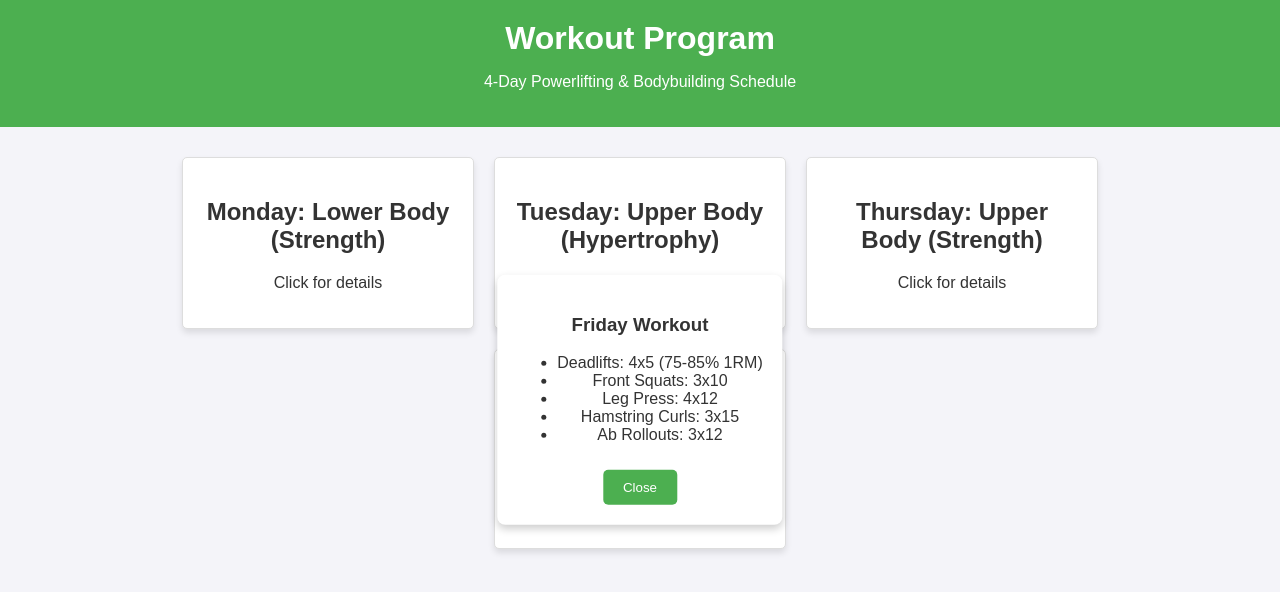
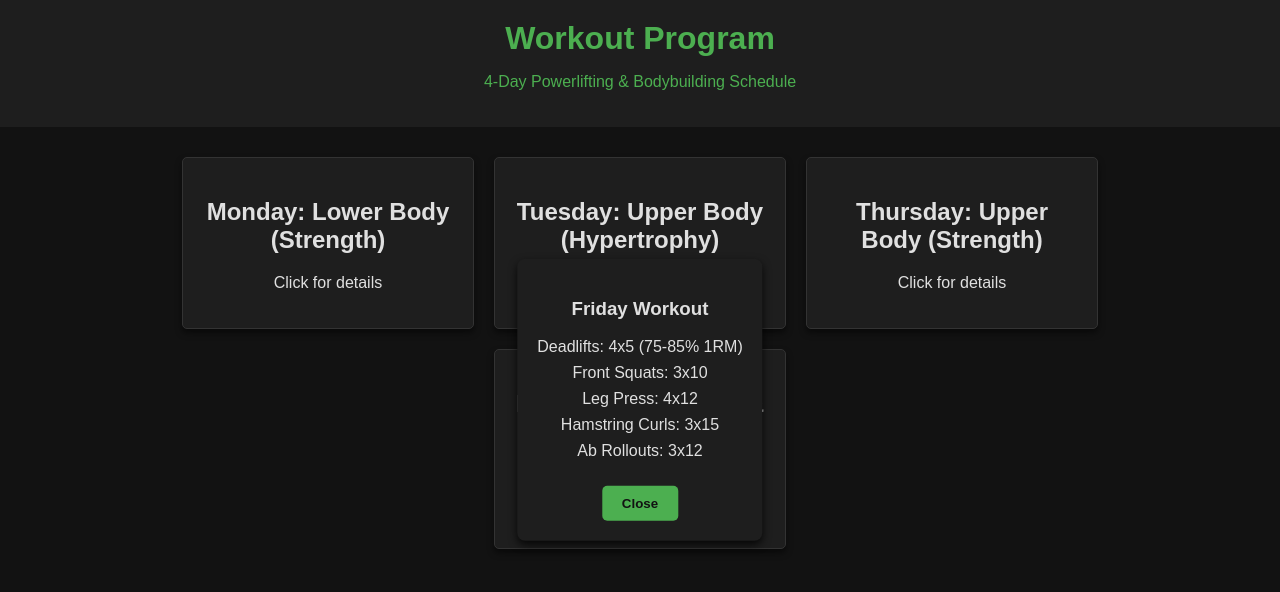
Before and after one commit to panagoth/4-Day-Fitness-Plan, a plain HTML site: page index.html in a window 1280 px wide. Both pictures are taken after a click on the element 640 px from the left and 448 px from the top of the page. Drawn offline with Linux system fonts and the light colour scheme.

Commit message:
styles.css

```diff
--- a/styles.css
+++ b/styles.css
@@ -1,15 +1,17 @@
+/* Βασικές ρυθμίσεις */
 body {
     font-family: Arial, sans-serif;
     margin: 0;
     padding: 0;
-    background-color: #f4f4f9;
-    color: #333;
+    background-color: #121212; /* Σκούρο φόντο */
+    color: #e0e0e0; /* Ανοιχτόχρωμο κείμενο */
 }
 
+/* Επικεφαλίδα */
 header {
     text-align: center;
-    background-color: #4CAF50;
-    color: white;
+    background-color: #1e1e1e; /* Σκούρο γκρι */
+    color: #4CAF50; /* Πράσινο */
     padding: 20px 0;
 }
 
@@ -24,33 +26,35 @@ main {
     padding: 20px;
 }
 
+/* Κάρτες για τις ημέρες */
 .day {
-    background-color: #fff;
-    border: 1px solid #ddd;
+    background-color: #1e1e1e; /* Σκούρο γκρι */
+    border: 1px solid #333; /* Σκούρο περίγραμμα */
     border-radius: 5px;
     margin: 10px;
     padding: 20px;
     width: 250px;
     text-align: center;
     cursor: pointer;
-    box-shadow: 0 4px 6px rgba(0, 0, 0, 0.1);
+    box-shadow: 0 4px 6px rgba(0, 0, 0, 0.5);
     transition: transform 0.2s;
 }
 
 .day:hover {
     transform: scale(1.05);
-    border-color: #4CAF50;
+    border-color: #4CAF50; /* Πράσινο hover */
 }
 
+/* Λεπτομέρειες ημέρας */
 .details {
     position: fixed;
     top: 50%;
     left: 50%;
     transform: translate(-50%, -50%);
-    background-color: white;
+    background-color: #1e1e1e; /* Σκούρο γκρι */
     padding: 20px;
     border-radius: 8px;
-    box-shadow: 0 4px 8px rgba(0, 0, 0, 0.2);
+    box-shadow: 0 4px 8px rgba(0, 0, 0, 0.8);
     z-index: 1000;
     max-width: 400px;
     text-align: center;
@@ -60,16 +64,28 @@ main {
     display: none;
 }
 
+/* Κουμπιά */
 button {
-    background-color: #4CAF50;
-    color: white;
+    background-color: #4CAF50; /* Πράσινο */
+    color: #121212; /* Σκούρο κείμενο */
     border: none;
     padding: 10px 20px;
     border-radius: 5px;
     cursor: pointer;
     margin-top: 10px;
+    font-weight: bold;
 }
 
 button:hover {
-    background-color: #45a049;
+    background-color: #45a049; /* Σκούρο πράσινο hover */
 }
+
+/* Λίστα */
+ul {
+    list-style-type: none;
+    padding: 0;
+}
+
+ul li {
+    margin: 8px 0;
+}
```
